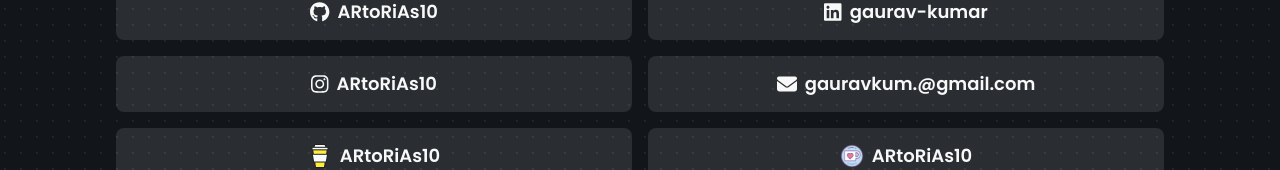
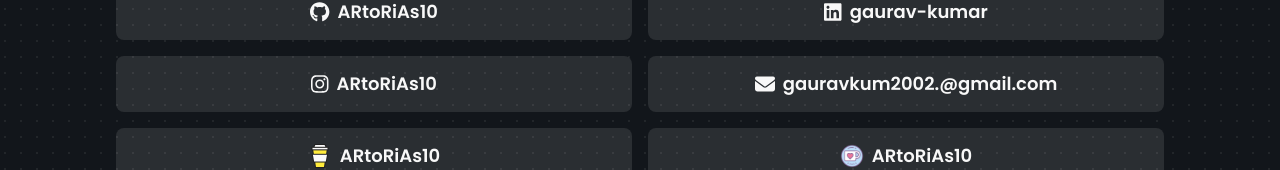
Before and after one commit to ARtoRiAs10/Portfolio, a Next.js app: page / in a window 1280 px wide. Shown: the part 6612-6782 px from the top of the page. Built offline with nearby package versions, Linux system fonts and the light colour scheme; what tailwindcss-debug-screens would draw is missing.

Commit message:
Update primary email and link in strings.ts

```diff
--- a/src/constants/strings.ts
+++ b/src/constants/strings.ts
@@ -20,8 +20,8 @@ class Strings {
   static twitterUsername = "ARtoRiAs10";
 
   static email = "Email";
-  static primaryEmailLink = "mailto:gauravkum.@gmail.com";
-  static primaryEmail = "gauravkum.@gmail.com";
+  static primaryEmailLink = "mailto:gauravkum2002.@gmail.com";
+  static primaryEmail = "gauravkum2002.@gmail.com";
 
   static buyMeACoffee = "BuyMeACoffee";
   static buyMeACoffeeLink = "https://buymeacoffee.com/ARtoRiAs10";
```
